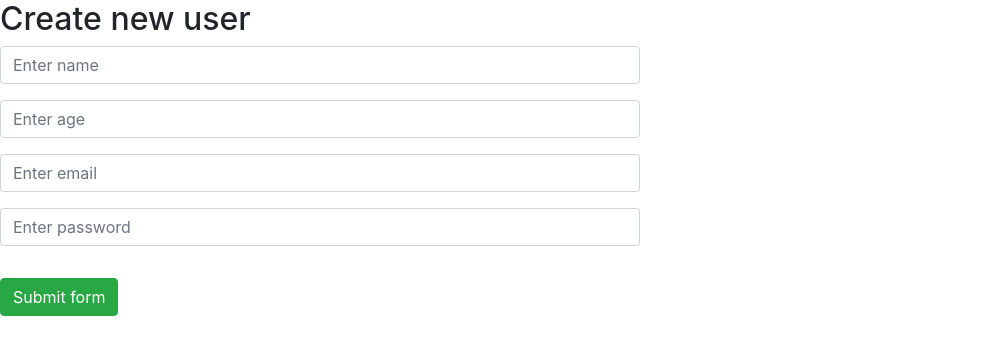
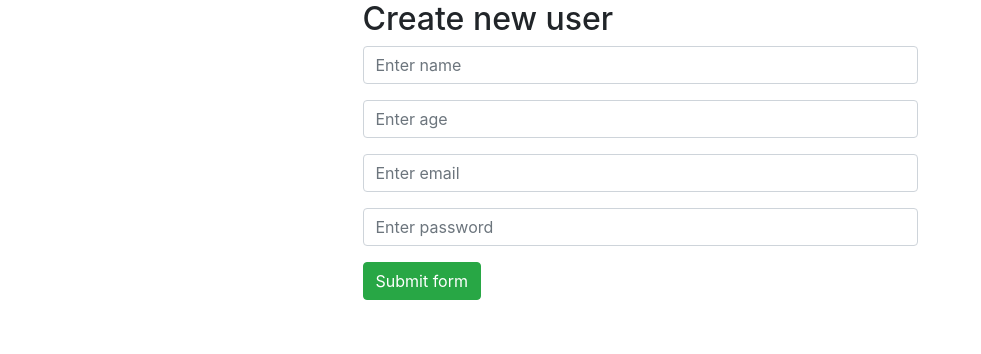
Before and after one commit to ignaskoncius/Users-list-application, a React (Create React App) app in the folder client/: page / in a window 1280 px wide. Shown: the top 354 px of the page, without its empty margins (0-981 px from the left). Built offline with nearby package versions, Linux system fonts and the light colour scheme.

Commit message:
some form css, getAllUsers in requests.js

```diff
--- a/client/src/App.jsx
+++ b/client/src/App.jsx
@@ -6,7 +6,7 @@ class App extends Component {
   state = {};
   render() {
     return (
-      <div className="App">
+      <div className="App container d-flex justify-content-center">
         <UsersForm></UsersForm>
       </div>
     );
--- a/client/src/components/usersForm.jsx
+++ b/client/src/components/usersForm.jsx
@@ -19,7 +19,7 @@ class UsersForm extends Component {
           <div className="form-group">
             <input type="text" className="form-control" name="password" placeholder="Enter password" />
           </div>
-          <button type="button" className="btn btn-success mt-3">
+          <button type="button" className="btn btn-success">
             Submit form
           </button>
         </form>
```
Also changed, not shown: client/src/utils/requests.js (added, +10 -0 lines).
